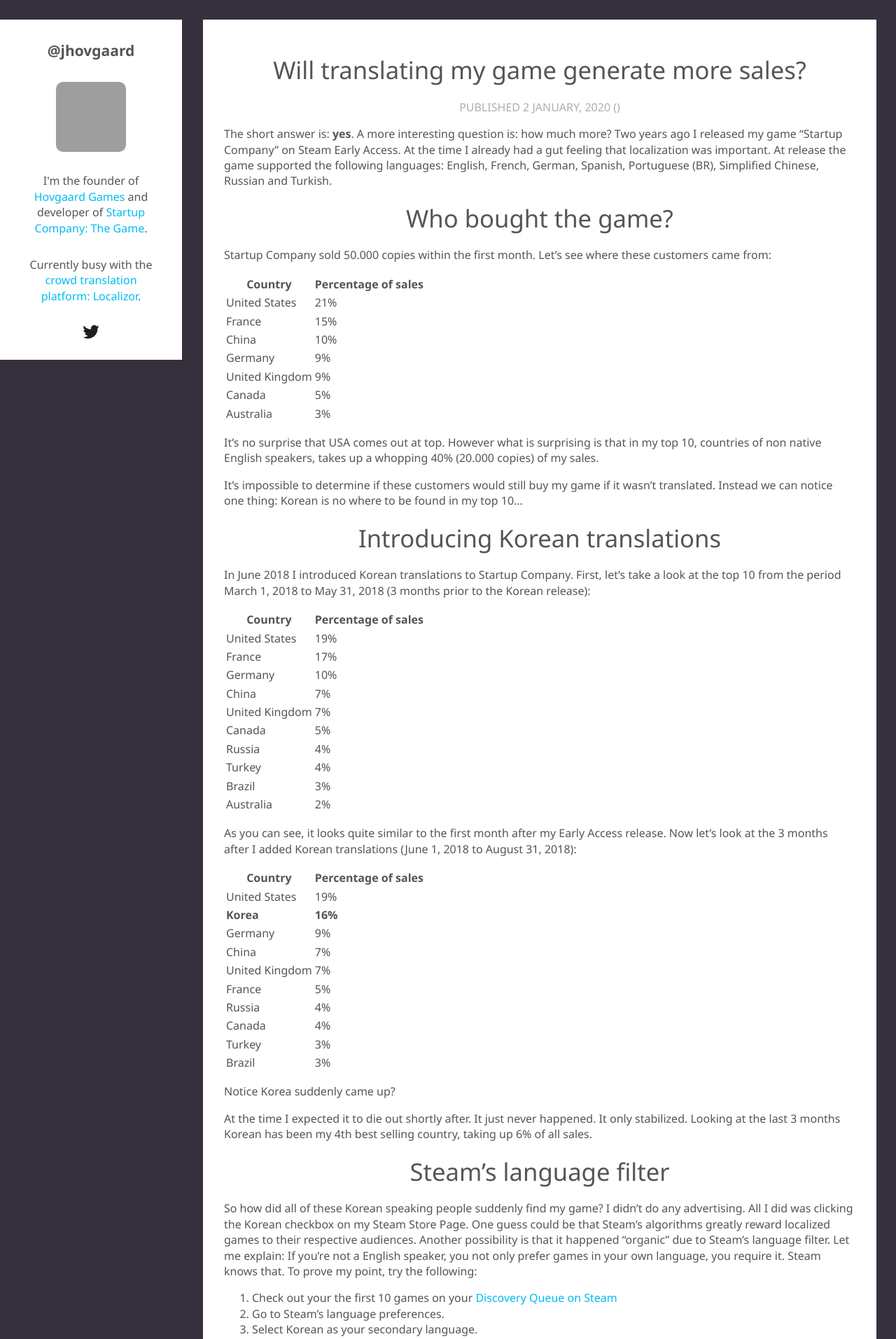
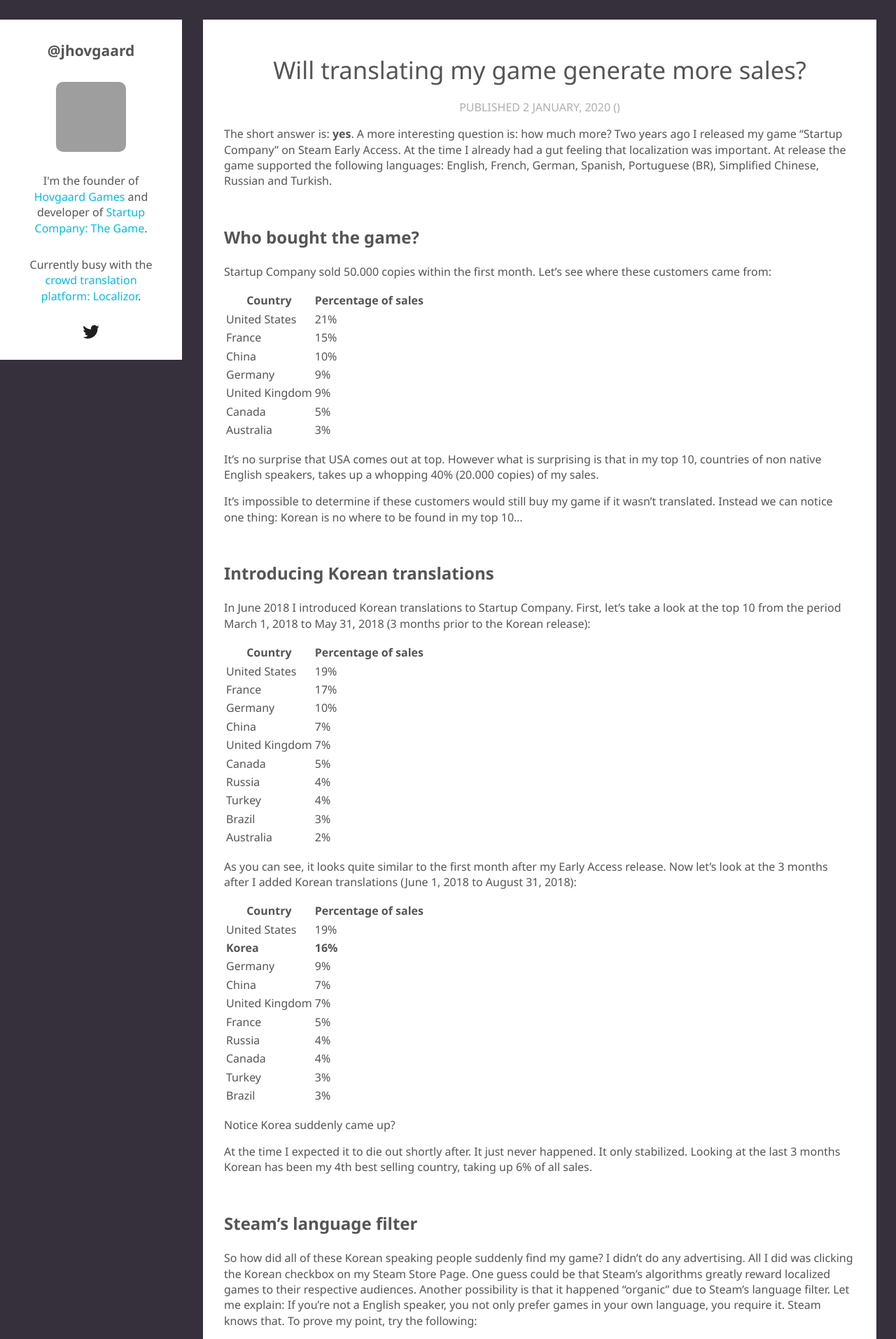
Before and after one commit to jhovgaard/jhovgaard.github.io, a Jekyll site: the page built from _posts/2020-01-02-translating-game-generate-more-sales.md, in a window 1280 px wide. Shown: the top 1913 px of the page at 70% size. Built offline with Jekyll 4.4.1, drawn with Linux system fonts in a browser that asks for light colours; nearby versions of some CDN libraries; a script that is not in the unit is left out; comment, search, counter and statistics services are not loaded; grey boxes are pictures that could not be loaded.

```diff
--- a/_posts/2020-01-02-translating-game-generate-more-sales.md
+++ b/_posts/2020-01-02-translating-game-generate-more-sales.md
@@ -8,7 +8,7 @@ description: "In this post I look at my own game and how localization have affec
 The short answer is: **yes**. A more interesting question is: how much more?
 Two years ago I released my game "Startup Company" on Steam Early Access. At the time I already had a gut feeling that localization was important. At release the game supported the following languages: English, French, German, Spanish, Portuguese (BR), Simplified Chinese, Russian and Turkish.
 
-# Who bought the game?
+## Who bought the game?
 Startup Company sold 50.000 copies within the first month. Let's see where these customers came from:
 
 |Country  | Percentage of sales |
@@ -25,7 +25,7 @@ It's no surprise that USA comes out at top. However what is surprising is that i
 
 It's impossible to determine if these customers would still buy my game if it wasn't translated. Instead we can notice one thing: Korean is no where to be found in my top 10...
 
-# Introducing Korean translations
+## Introducing Korean translations
 In June 2018 I introduced Korean translations to Startup Company. First, let's take a look at the top 10 from the period March 1, 2018  to May 31, 2018 (3 months prior to the Korean release):
 
 | Country | Percentage of sales |
@@ -61,7 +61,7 @@ Notice Korea suddenly came up?
 
 At the time I expected it to die out shortly after. It just never happened. It only stabilized. Looking at the last 3 months Korean has been my 4th best selling country, taking up 6% of all sales.
 
-# Steam's language filter
+## Steam's language filter
 So how did all of these Korean speaking people suddenly find my game? I didn't do any advertising. All I did was clicking the Korean checkbox on my Steam Store Page.
 One guess could be that Steam's algorithms greatly reward localized games to their respective audiences.
 Another possibility is that it happened "organic" due to Steam's language filter. Let me explain:
@@ -76,7 +76,7 @@ If you're not a English speaker, you not only prefer games in your own language,
 
 I believe that my game used to be excluded to most Korean players because of my lack of localization. Once I added the language, I suddenly came up on the Discovery Queue (and the rest of Steam) causing my Korean sales to boom.
 
-# Conclusion
+## Conclusion
 I don't believe there's *ever ever ever ever* a reason not to translate your game into as many languages as possible, as soon as possible.
 It's common practice to release supporting English only and then adding localization later on. I think this is a huge mistake. I believe you're wasting a ton of exposure and potential wishlists.
 You might not have the money to pay for professional translations, but the least you can do it let your community translate your game using free platforms like [Localizor.io](https://www.localizor.io) or similar.
```
